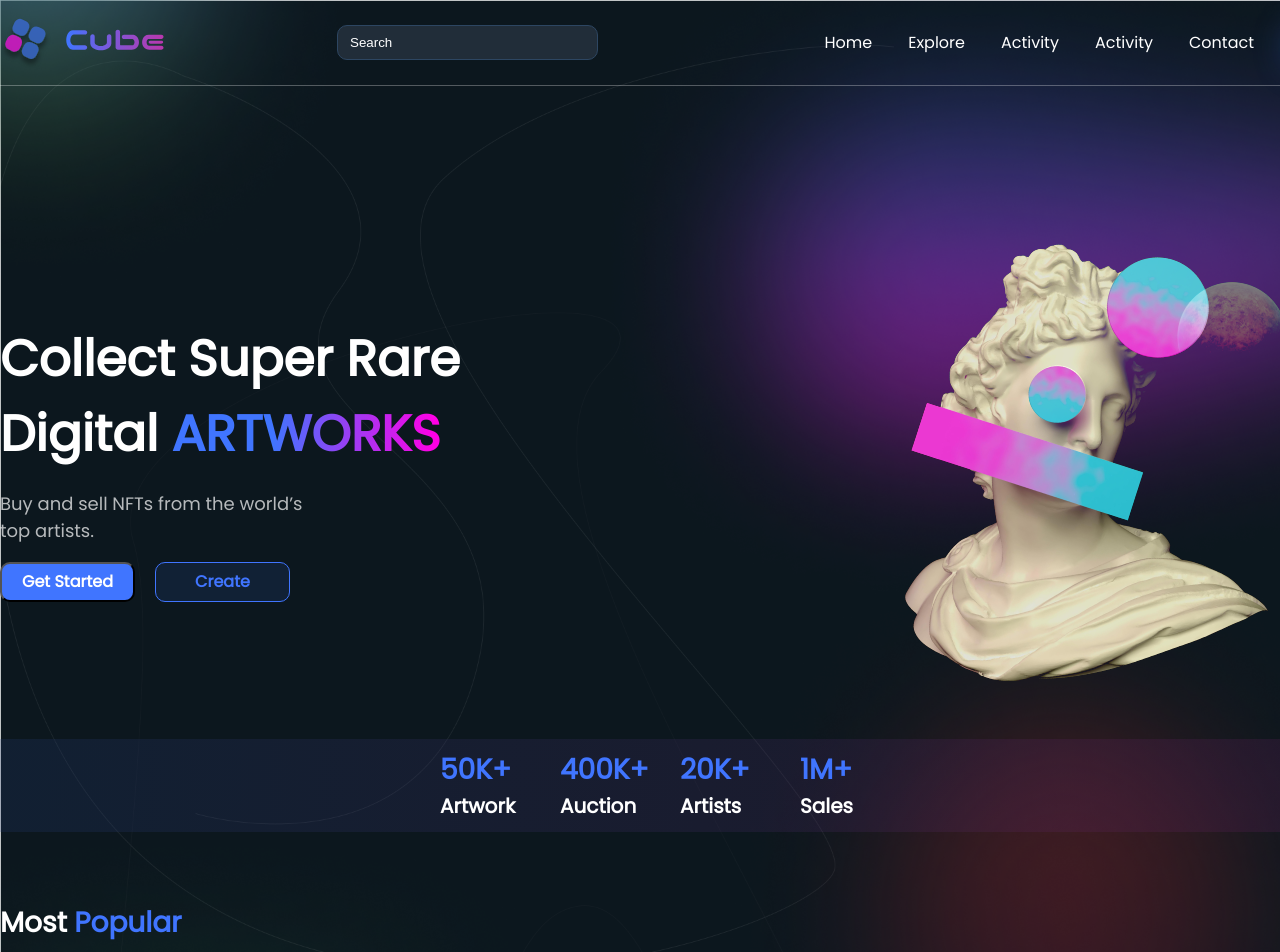
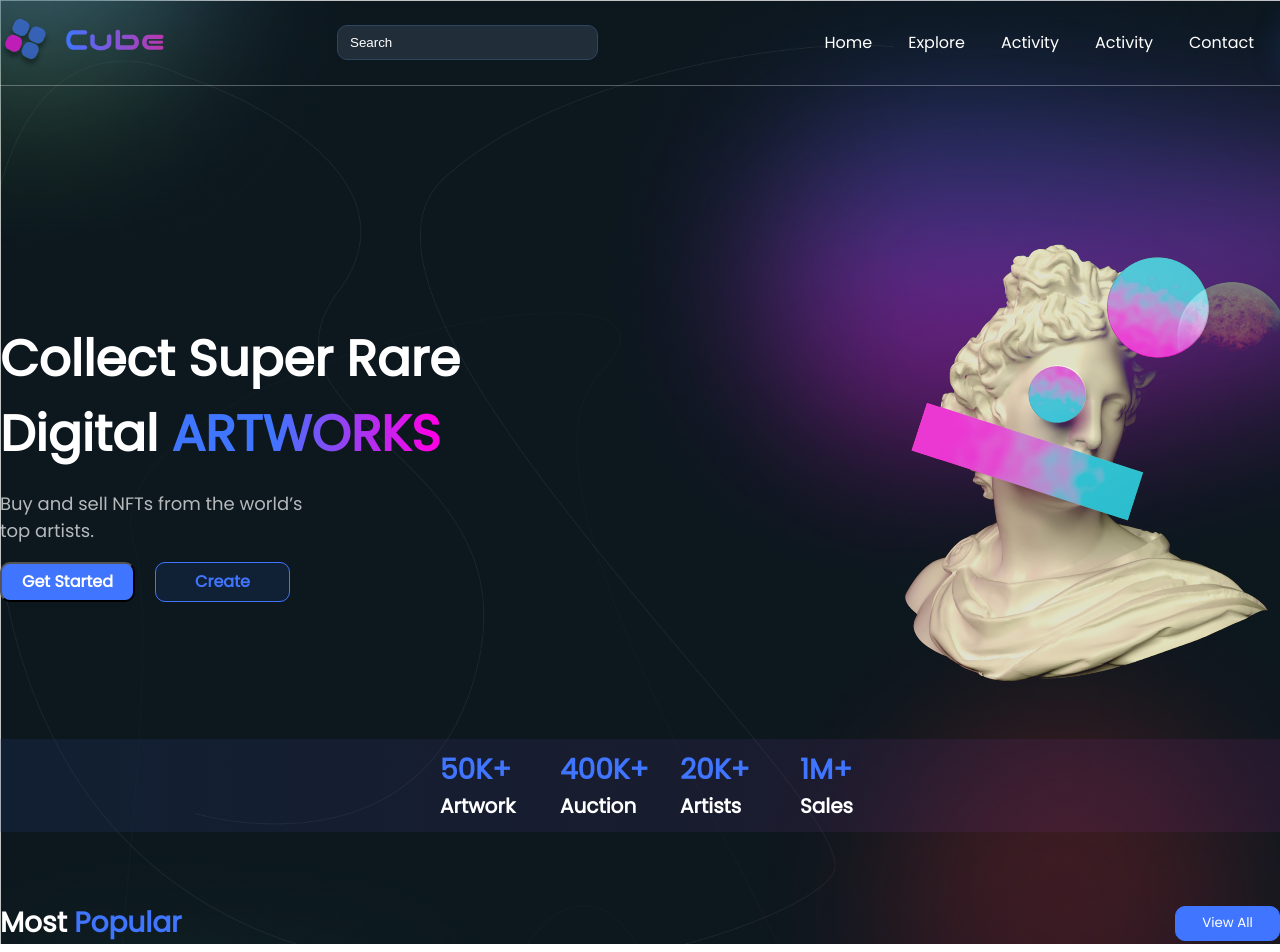
Before and after one commit to MistbornL/NFT, a React (Create React App) app: page / in a window 1280 px wide. Shown: the top 952 px of the page. Built offline with nearby package versions, Linux system fonts and the light colour scheme.

Commit message:
fixed div

```diff
--- a/src/components/header/index.css
+++ b/src/components/header/index.css
@@ -17,7 +17,7 @@
     outline: 0
 }
 
-.btn button{
+.btn button {
     width: 150px;
     height: 35px;
     background: rgba(64, 117, 255, 0.3);
@@ -55,14 +55,14 @@
 
 .moon-statue {
     size: 100%;
-    width:620px;
+    width: 620px;
     height: 640px;
     mix-blend-mode: lighten;
 }
 
 
 .artworks {
-    justify-content:flex-start;
+    justify-content: flex-start;
     width: 500px;
     height: 180px;
 }
@@ -74,11 +74,11 @@
     font-size: 50px;
     line-height: 75px;
     color: #FFFFFF;
-    display:inline;
+    display: inline;
 }
 
 
-.artworks p{
+.artworks p {
     width: 307px;
     height: 54px;
     left: 140px;
@@ -130,7 +130,7 @@
 }
 
 
-.create{
+.create {
     width: 135px;
     height: 40px;
 
@@ -151,7 +151,8 @@
     color: #4075FF;
 }
 
-.info{
+.info {
+    margin-bottom: 70px;
     display: flex;
     justify-content: center;
     align-items: center;
@@ -161,14 +162,14 @@
 }
 
 .box {
-    margin-top:20px;
+    margin-top: 20px;
     margin-left: 40px;
-    width:80px;
+    width: 80px;
     height: 93px;
 }
 
 .box h2 {
-    margin:0;
+    margin: 0;
     width: 74px;
     height: 42px;
     font-family: 'Poppins';
@@ -181,7 +182,7 @@
 
 
 .box h3 {
-    margin:0;
+    margin: 0;
     width: 80px;
     height: 30px;
     font-family: 'Poppins';
--- a/src/components/header/middle_head/middle.js
+++ b/src/components/header/middle_head/middle.js
@@ -8,16 +8,16 @@ function Middle() {
                 <h1>Collect Super Rare Digital <span>ARTWORKS</span></h1>
                 <p>Buy and sell NFTs from the world’s top artists.</p>
 
-            <div className = "header_buttons" style = {{display: "flex"}}>
+                <div className="header_buttons" style={{ display: "flex" }}>
                     <button className='start' type="button">Get Started</button>
-                <div style={{width: '20px'}}></div>
+                    <div style={{ width: '20px' }}></div>
                     <button className='create' type="button">Create</button>
                 </div>
 
             </div>
 
             <div className="moon-statue">
-            <img src={moonstatue} alt="statue"/>
+                <img src={moonstatue} alt="statue" />
             </div>
         </div>
     )
--- a/src/components/main/index.css
+++ b/src/components/main/index.css
@@ -1,7 +1,10 @@
 .popular {
-    margin-top: 70px;
+    width: 100%;
+    display: flex;
+    justify-content: space-between;
     height: 42px;
-    justify-content:flex-start;
+    height: 42px;
+    align-items: center;
 
 }
 
@@ -22,14 +25,17 @@
     color: #4075FF;
 }
 
-.wrapper{
+.wrapper {
     width: 100%;
     max-width: 1440px;
+    display: flex;
     align-items: center;
-    margin: 0 auto;
+    margin: auto;
 }
 
 .view_all {
+    font-family: 'Poppins';
+    color: #FFFFFF;
     width: 105px;
     height: 35px;
     left: 1195px;
@@ -40,3 +46,7 @@
     box-sizing: border-box;
     border-radius: 10px;
 }
+
+.poppins {
+    font-family: 'Poppins'
+}
--- a/src/components/main/main.js
+++ b/src/components/main/main.js
@@ -1,5 +1,7 @@
 import React from 'react'
 import "./index.css"
+
+
 function Main() {
     return (
         <div className="wrapper">
@@ -10,7 +12,7 @@ function Main() {
                 </button>
             </div>
 
-        <section className =''>
+            <section className=''>
                 <div></div>
             </section>
         </div>
--- a/src/pages/index.css
+++ b/src/pages/index.css
@@ -2,7 +2,6 @@
     width: 100%;
     max-width: 1440px;
     display: flex;
-    flex-direction: column;
     align-items: center;
     margin: 0 auto;
 }
@@ -21,7 +20,7 @@ p {
     color: #FFFFFF;
 }
 
-ul li{
+ul li {
     font-family: 'Poppins';
     font-style: normal;
 }
```
Also changed, not shown: src/components/header/header.js (+4 -9 lines), src/components/main/Popular/Popular.js (added, +9 -0 lines). Lines whose indentation alone changed are shown as unchanged.
